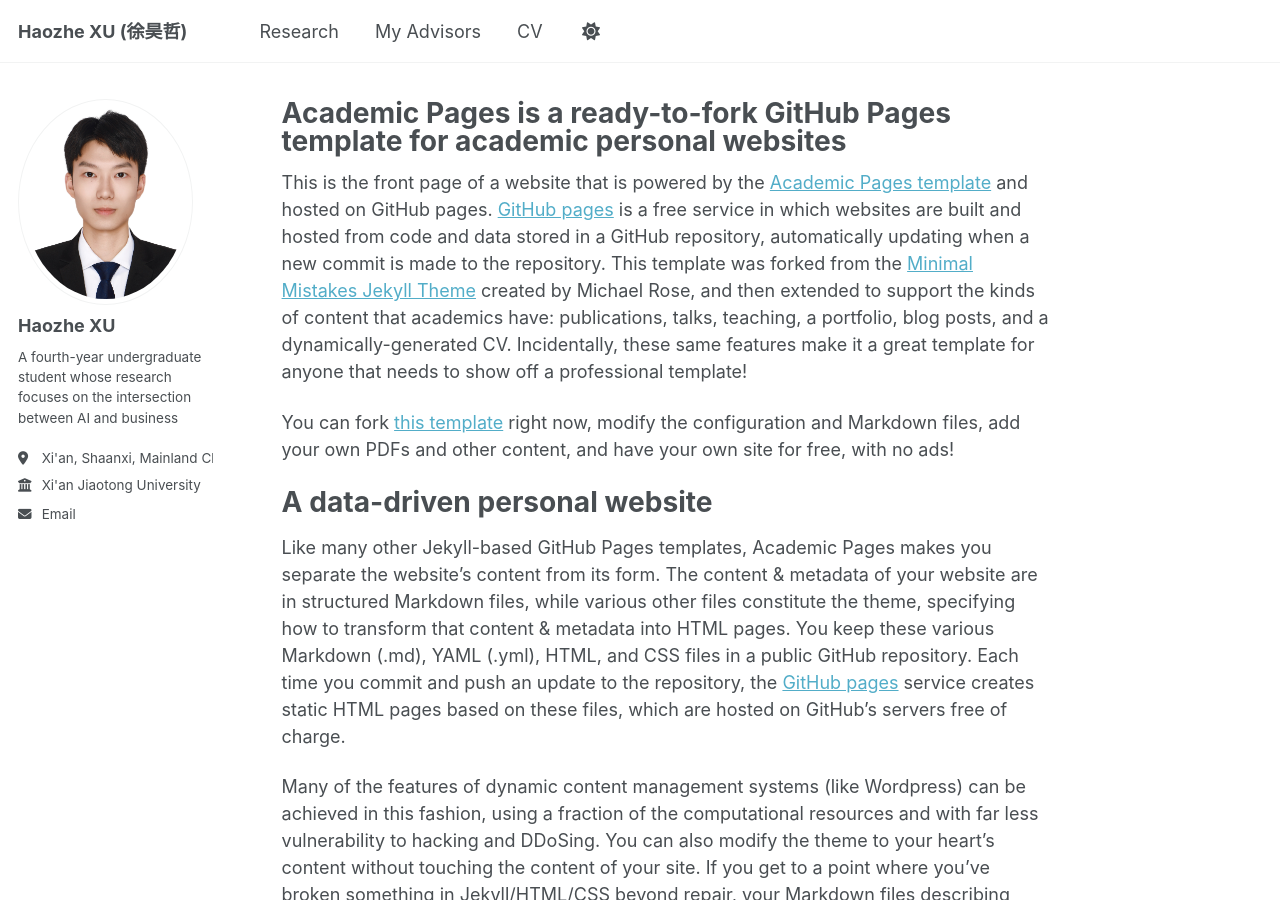
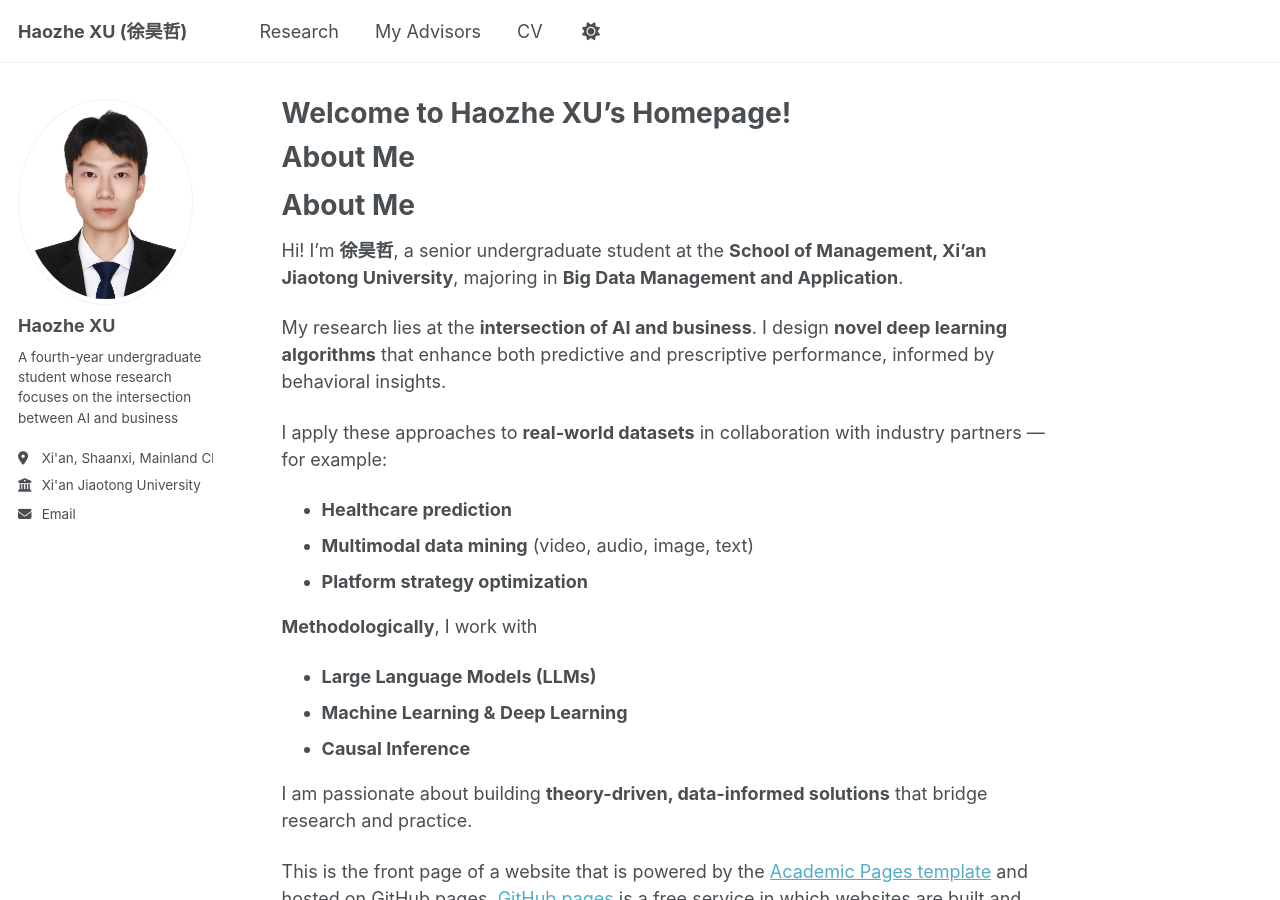
Before and after one commit to XuHaozhe0204/XuHaozhe0204.github.io, a Jekyll site: the page built from _pages/about.md, in a window 1280 px wide and 900 px high. Built offline with Jekyll 4.4.1, drawn with Linux system fonts in a browser that asks for light colours; a script that is not in the unit is left out.

Commit message:
Update about.md

```diff
--- a/_pages/about.md
+++ b/_pages/about.md
@@ -1,11 +1,30 @@
 ---
 permalink: /
-title: "Academic Pages is a ready-to-fork GitHub Pages template for academic personal websites"
+title: "Welcome to Haozhe XU’s Homepage!"
 author_profile: true
 redirect_from:
   - /about/
   - /about.html
 ---
+About Me
+======
+# About Me
+
+Hi! I’m **徐昊哲**, a senior undergraduate student at the **School of Management, Xi’an Jiaotong University**, majoring in **Big Data Management and Application**.
+
+My research lies at the **intersection of AI and business**. I design **novel deep learning algorithms** that enhance both predictive and prescriptive performance, informed by behavioral insights.
+
+I apply these approaches to **real-world datasets** in collaboration with industry partners — for example:
+- **Healthcare prediction**
+- **Multimodal data mining** (video, audio, image, text)
+- **Platform strategy optimization**
+
+**Methodologically**, I work with
+- **Large Language Models (LLMs)**
+- **Machine Learning & Deep Learning**
+- **Causal Inference**
+
+I am passionate about building **theory-driven, data-informed solutions** that bridge research and practice.
 
 This is the front page of a website that is powered by the [Academic Pages template](https://github.com/academicpages/academicpages.github.io) and hosted on GitHub pages. [GitHub pages](https://pages.github.com) is a free service in which websites are built and hosted from code and data stored in a GitHub repository, automatically updating when a new commit is made to the repository. This template was forked from the [Minimal Mistakes Jekyll Theme](https://mmistakes.github.io/minimal-mistakes/) created by Michael Rose, and then extended to support the kinds of content that academics have: publications, talks, teaching, a portfolio, blog posts, and a dynamically-generated CV. Incidentally, these same features make it a great template for anyone that needs to show off a professional template!
 
```
